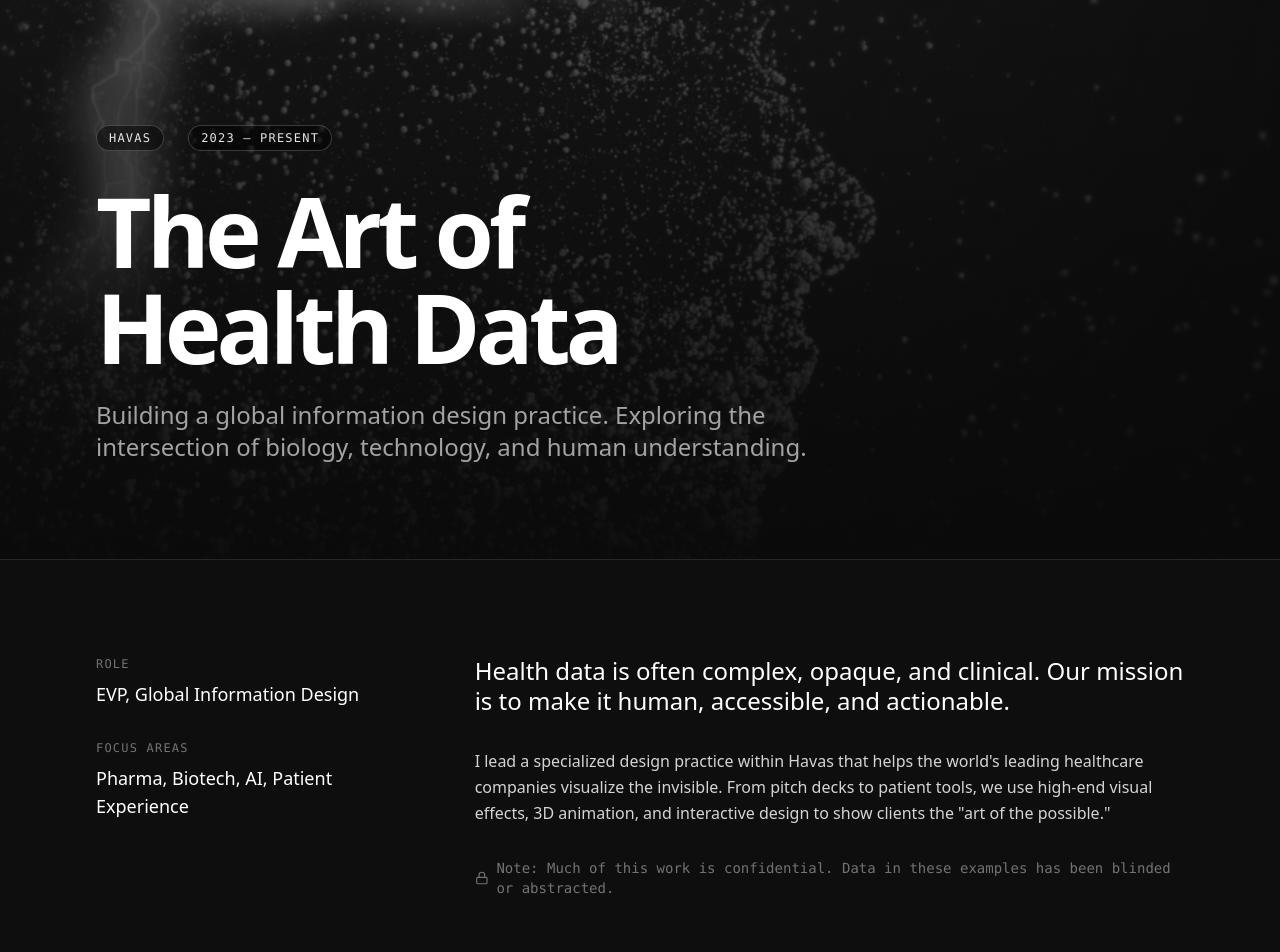
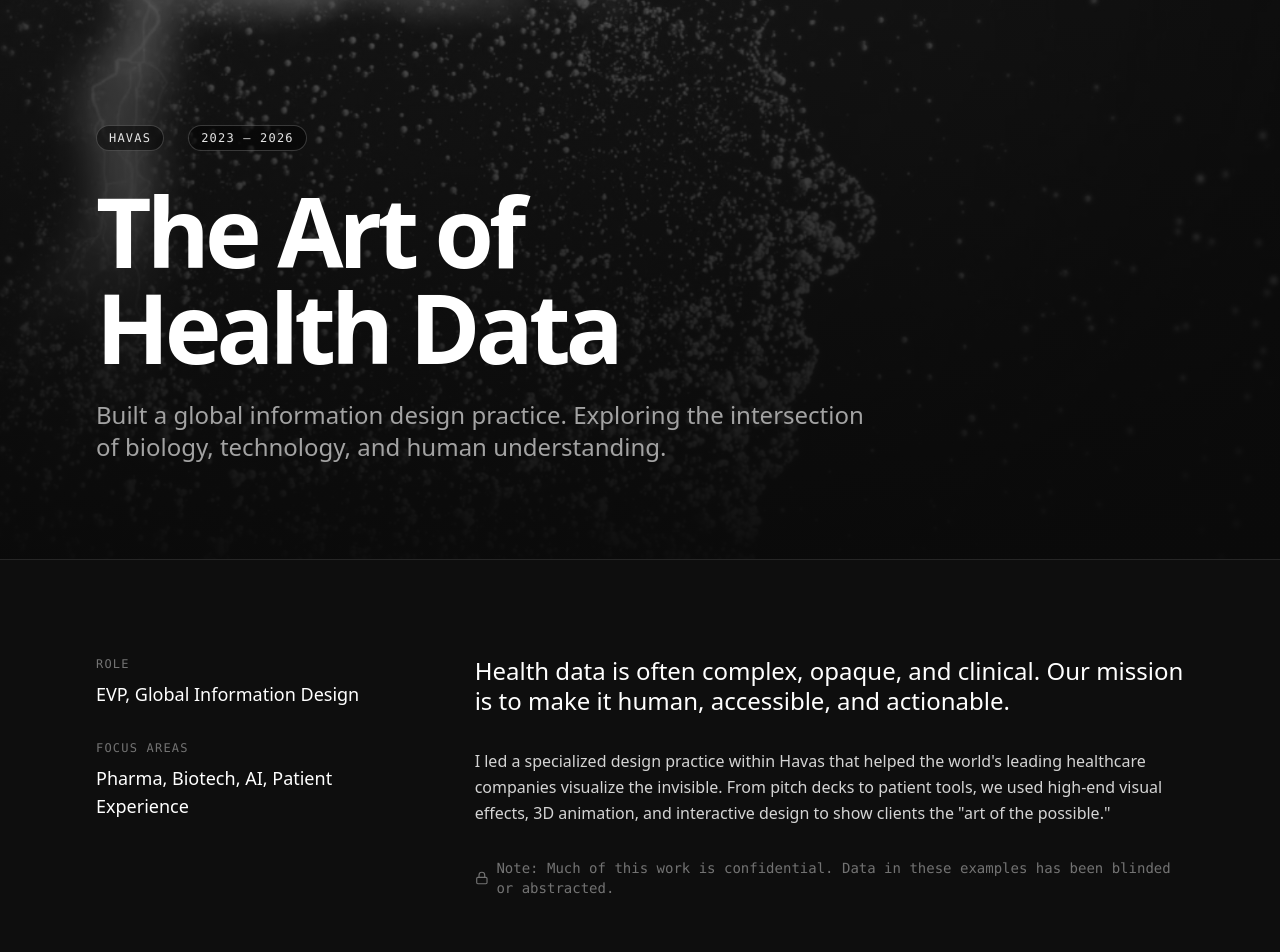
Before and after one commit to grahaphicsroberts/grahaphicsportfolio, a Next.js app: page /havas in a window 1280 px wide. Shown: the part 240-1192 px from the top of the page. Built offline with nearby package versions, Linux system fonts and the light colour scheme.

Commit message:
updateHavasPage
Havas timeline update post Havas departure

```diff
--- a/app/havas/page.tsx
+++ b/app/havas/page.tsx
@@ -301,14 +301,14 @@ export default function HavasPage() {
               Havas
             </span>
             <span className="px-3 py-1 border border-white/20 rounded-full text-xs font-mono uppercase tracking-widest bg-black/50 backdrop-blur-md">
-              2023 — Present
+              2023 — 2026
             </span>
           </div>
           <h1 className="text-5xl md:text-8xl font-bold tracking-tighter text-white mb-6 leading-[0.9]">
             The Art of <br /> Health Data
           </h1>
           <p className="text-xl md:text-2xl text-neutral-400 max-w-3xl leading-relaxed">
-            Building a global information design practice. Exploring the
+            Built a global information design practice. Exploring the
             intersection of biology, technology, and human understanding.
           </p>
         </motion.div>
@@ -343,9 +343,9 @@ export default function HavasPage() {
                 is to make it human, accessible, and actionable.
               </p>
               <p className="mb-6">
-                I lead a specialized design practice within Havas that helps the
+                I led a specialized design practice within Havas that helped the
                 world&apos;s leading healthcare companies visualize the
-                invisible. From pitch decks to patient tools, we use high-end
+                invisible. From pitch decks to patient tools, we used high-end
                 visual effects, 3D animation, and interactive design to show
                 clients the &quot;art of the possible.&quot;
               </p>
```
